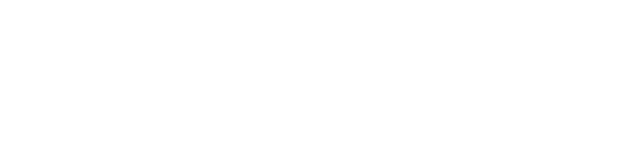
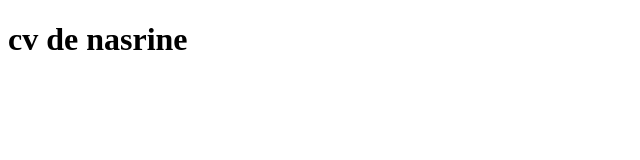
Before and after one commit to nasrinemoussa65-bk/CV, a plain HTML site: page index.html in a window 1280 px wide. Shown: the whole page, without its empty margins (0-640 px from the left). Drawn offline with Linux system fonts and the light colour scheme.

Commit message:
mise en place de la section titre

```diff
--- a/index.html
+++ b/index.html
@@ -7,6 +7,7 @@
     <link rel="stylesheet" href="style.css">
 </head>
 <body>
+    <h1>cv de nasrine</h1>
 
 </body>
 </html>
```
